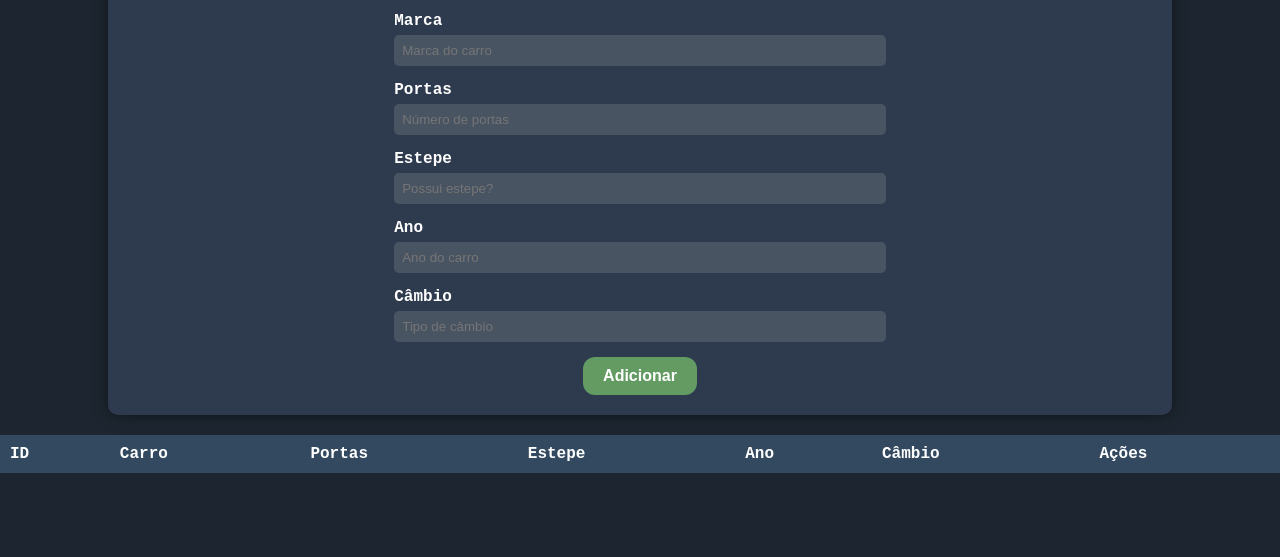
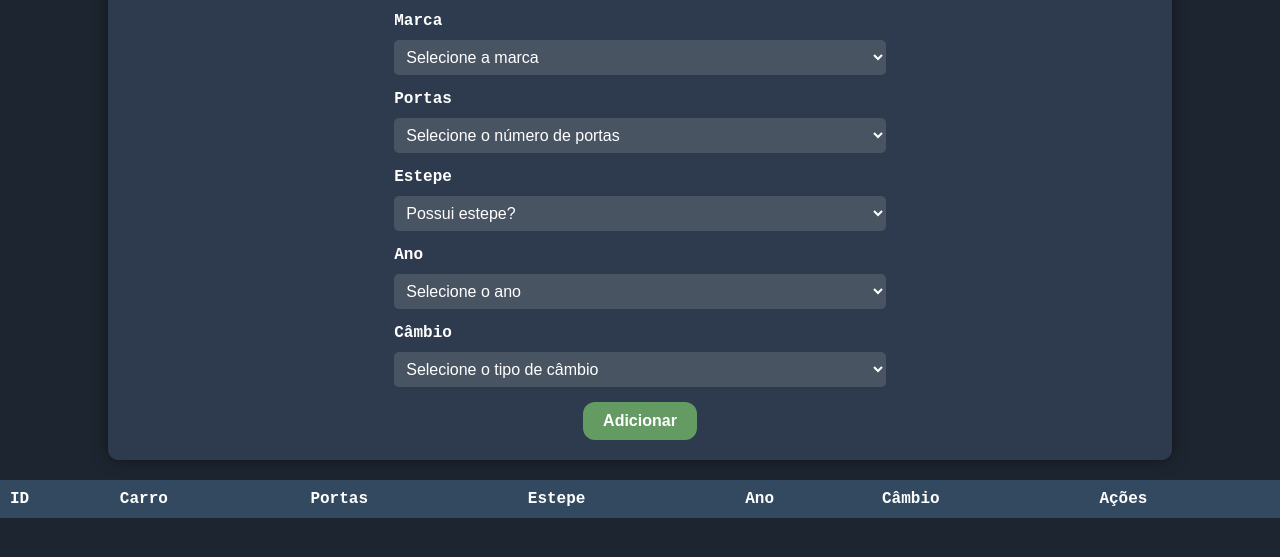
Before and after one commit to ZattiCode/CRUD_Car_Manager, a website: page index.html in a window 1280 px wide. Shown: the part 157-714 px from the top of the page. Drawn offline with Linux system fonts and the light colour scheme; no server answers.

Commit message:
commit 5
dropdowns

```diff
--- a/index.html
+++ b/index.html
@@ -21,23 +21,57 @@
             </div>
             <div class="form-group">
                 <label for="carBrand"><b>Marca</b></label>
-                <input type="text" id="carBrand" class="form-control" placeholder="Marca do carro" required>
+                <select id="carBrand" class="form-control" required>
+                    <option value="" disabled selected>Selecione a marca</option>
+                    <option value="Audi">Audi</option>
+                    <option value="BMW">BMW</option>
+                    <option value="Chery">Chery</option>
+                    <option value="Chevrolet">Chevrolet</option>
+                    <option value="Fiat">Fiat</option>
+                    <option value="Ford">Ford</option>
+                    <option value="Honda">Honda</option>
+                    <option value="Toyota">Toyota</option>
+                </select>
             </div>
             <div class="form-group">
                 <label for="manyDoors"><b>Portas</b></label>
-                <input type="number" id="manyDoors" class="form-control" placeholder="Número de portas" required>
+                <select id="manyDoors" class="form-control" required>
+                    <option value="" disabled selected>Selecione o número de portas</option>
+                    <option value="2">2</option>
+                    <option value="3">3</option>
+                    <option value="4">4</option>
+                    <option value="5">5</option>
+                </select>
             </div>
             <div class="form-group">
                 <label for="tire"><b>Estepe</b></label>
-                <input type="text" id="tire" class="form-control" placeholder="Possui estepe?" required>
+                <select id="tire" class="form-control" required>
+                    <option value="" disabled selected>Possui estepe?</option>
+                    <option value="Sim">Sim</option>
+                    <option value="Não">Não</option>
+                </select>
             </div>
             <div class="form-group">
                 <label for="carYear"><b>Ano</b></label>
-                <input type="number" id="carYear" class="form-control" placeholder="Ano do carro" required>
+                <select id="carYear" class="form-control" required>
+                    <option value="" disabled selected>Selecione o ano</option>
+                    <!-- Geração automática de anos -->
+                    <script>
+                        const currentYear = new Date().getFullYear();
+                        for (let year = currentYear; year >= 1980; year--) {
+                            document.write(`<option value="${year}">${year}</option>`);
+                        }
+                    </script>
+                </select>
             </div>
             <div class="form-group">
                 <label for="carGear"><b>Câmbio</b></label>
-                <input type="text" id="carGear" class="form-control" placeholder="Tipo de câmbio" required>
+                <select id="carGear" class="form-control" required>
+                    <option value="" disabled selected>Selecione o tipo de câmbio</option>
+                    <option value="Manual">Manual</option>
+                    <option value="Automático">Automático</option>
+                    <option value="CVT">CVT</option>
+                </select>
             </div>
         </div>
         <div class="submit">
@@ -61,7 +95,7 @@
             </tr>
         </thead>
         <tbody id="carTable">
-            <!-- Os registros serão inseridos aqui ta ligado? -->
+            <!-- Os registros serão inseridos aqui -->
         </tbody>
     </table>
 </div>
--- a/style.css
+++ b/style.css
@@ -287,3 +287,46 @@ table tbody td.actions {
 .btn-return:hover {
     background-color: #3977b5;
 }
+
+/* dropdowns*/
+select.form-control {
+    padding: 8px;
+    border: none;
+    border-radius: 5px;
+    background-color: #495463;
+    color: white;
+    outline: none;
+    cursor: pointer;
+    font-size: 1rem;
+}
+
+select.form-control:focus {
+    outline: 2px solid #639b63;
+}
+
+select.form-control.is-valid {
+    border: 2px solid #28a745;
+    background-color: #d4edda;
+    color: #155724;
+}
+
+select.form-control.is-invalid {
+    border: 2px solid #dc3545;
+    background-color: #f8d7da;
+    color: #721c24;
+}
+
+.form-group select {
+    width: 100%;
+    margin-top: 5px;
+}
+
+select.form-control option:disabled {
+    color: #aaa;
+}
+
+select.form-control option {
+    background-color: #495463;
+    color: white;
+    padding: 5px;
+}
```
Also changed, not shown: script.js (line endings or trailing spaces).
